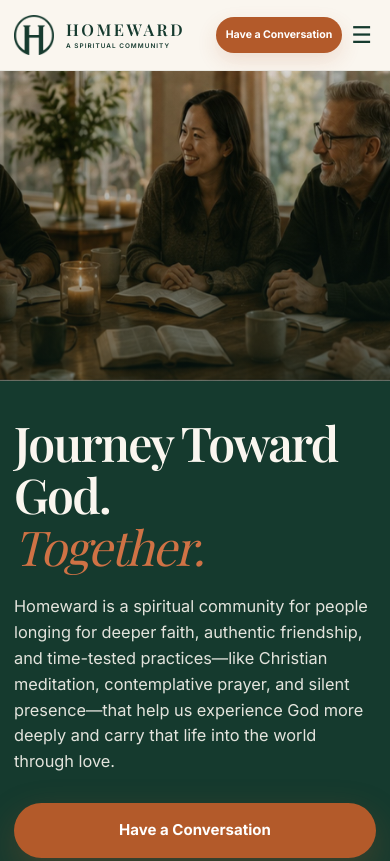
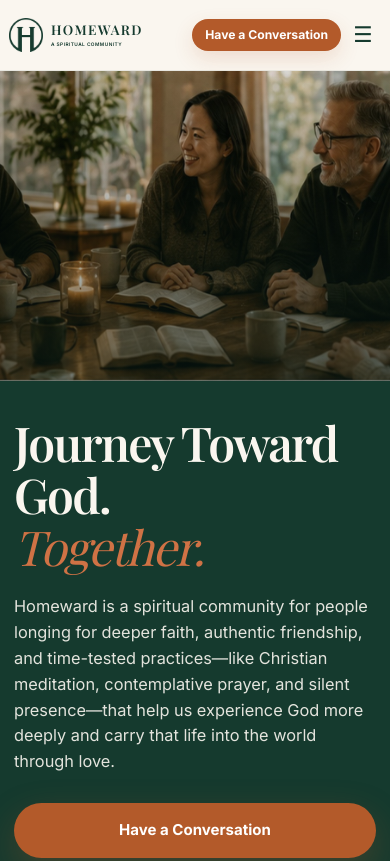
Before and after one commit to shaunp-homeward/homeward-community-site, a website: page index.html in a window 390 px wide. Shown: the top 861 px of the page. Drawn offline with nearby package versions, Linux system fonts and the light colour scheme; a web font is replaced by a local one.

Commit message:
6.2.13 Mobile Targeted Update

```diff
--- a/package.json
+++ b/package.json
@@ -1,6 +1,6 @@
 {
   "name": "homeward-community-site",
-  "version": "6.2.12",
+  "version": "6.2.13",
   "private": true,
   "type": "module",
   "scripts": {
--- a/scripts/build.mjs
+++ b/scripts/build.mjs
@@ -301,10 +301,10 @@ for (const entry of rootFiles) {
 }
 
 const buildMeta = {
-  version: '6.2.12',
+  version: '6.2.13',
   builtAt: new Date().toISOString(),
   context: process.env.CONTEXT || 'local',
   analyticsEnabled: analyticsTag.includes('googletagmanager.com'),
 };
 await fs.writeFile(path.join(dist, 'build-meta.json'), JSON.stringify(buildMeta, null, 2));
-console.log(`Built Homeward V6.2.12 into ${dist}`);
+console.log(`Built Homeward V6.2.13 into ${dist}`);
--- a/styles.css
+++ b/styles.css
@@ -1306,3 +1306,79 @@ body.modal-open{overflow:hidden}
   .mobile-header-conversation{padding:8px 9px;font-size:.66rem}
   .mobile-toggle{font-size:1.45rem;padding:4px}
 }
+
+
+/* =========================================================
+   HOMEWARD V6.2.13 — Mobile header width hotfix
+   Desktop label remains “Have a Conversation”; mobile uses “Let’s Talk”.
+   ========================================================= */
+.conversation-label-mobile{display:none}
+
+@media(max-width:720px){
+  html,body{max-width:100%;overflow-x:hidden;overflow-x:clip}
+  .header-inner{
+    width:min(100% - 24px,1180px);
+    display:grid;
+    grid-template-columns:minmax(0,1fr) auto;
+    align-items:center;
+    gap:10px;
+    min-width:0;
+  }
+  .brand{
+    min-width:0;
+    max-width:100%;
+    gap:8px;
+    overflow:hidden;
+  }
+  .brand-mark{width:38px;height:38px}
+  .brand-copy{min-width:0;overflow:hidden}
+  .brand-copy strong{
+    display:block;
+    overflow:hidden;
+    white-space:nowrap;
+    text-overflow:clip;
+    font-size:.94rem;
+    letter-spacing:.12em;
+  }
+  .brand-copy small{
+    display:block;
+    overflow:hidden;
+    white-space:nowrap;
+    text-overflow:clip;
+    font-size:.34rem;
+    letter-spacing:.12em;
+    margin-top:5px;
+  }
+  .mobile-header-actions{
+    min-width:0;
+    flex:0 0 auto;
+    gap:6px;
+  }
+  .mobile-header-conversation{
+    flex:0 0 auto;
+    padding:10px 14px;
+    font-size:.8rem;
+    line-height:1;
+  }
+  .conversation-label-desktop{display:none}
+  .conversation-label-mobile{display:inline}
+  .mobile-toggle{
+    width:38px;
+    height:38px;
+    padding:0;
+    display:inline-flex;
+    align-items:center;
+    justify-content:center;
+    flex:0 0 auto;
+  }
+}
+
+@media(max-width:390px){
+  .header-inner{width:min(100% - 18px,1180px);gap:6px}
+  .brand-mark{width:34px;height:34px}
+  .brand-copy strong{font-size:.84rem;letter-spacing:.1em}
+  .brand-copy small{font-size:.3rem;letter-spacing:.09em}
+  .mobile-header-actions{gap:4px}
+  .mobile-header-conversation{padding:9px 12px;font-size:.76rem}
+  .mobile-toggle{width:36px;height:36px;font-size:1.35rem}
+}
```
Also changed, not shown: READ_ME_FIRST.md (+10 -22 lines), V6_2_13_CHANGELOG.md (added, +16 -0 lines), V6_2_13_STAGING_UPLOAD.md (added, +12 -0 lines), src/index.template.html (+4 -3 lines).
